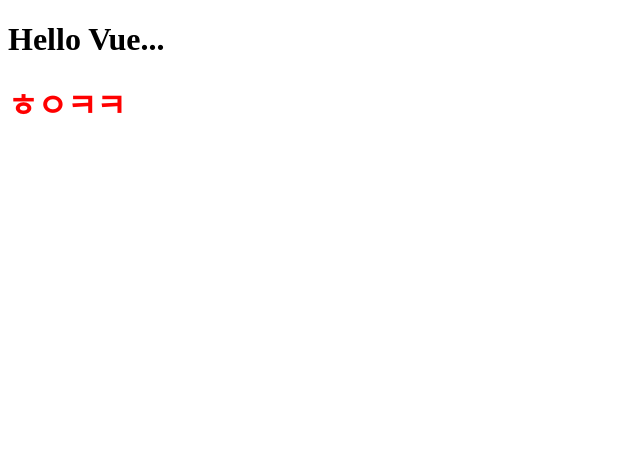
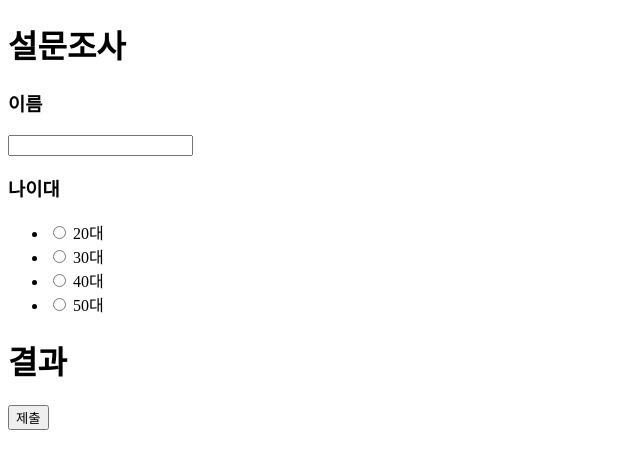
Before and after one commit to minsgy/Vue3_webpack_boilerplate, a Vue app: page / in a window 1280 px wide. Shown: the top 468 px of the page, without its empty margins (0-640 px from the left). Built offline with nearby package versions, Linux system fonts and the light colour scheme.

Commit message:
feat: mixin2

```diff
--- a/src/App.vue
+++ b/src/App.vue
@@ -1,20 +1,55 @@
 <template>
-  <h1>
-    {{ msg }}
-  </h1>
-  <Hello />
+  <h1>설문조사</h1>
+
+  <component
+    :is="field.component"
+    v-for="field in fields"
+    :key="'component-'+field.title"
+    v-model="field.value"
+    :title="field.title"
+    :items="field.items" />
+  <h1>결과</h1>
+  <div
+    v-for="field in fields"
+    :key="'result-'+field.title">
+    {{ field.value }}
+  </div>
+  <button @click="submit">
+    제출
+  </button>
 </template>
 <script>
-import Hello from '~/components/Hello'
+import * as FieldComponents from '~/components/fields/index.js'
 
 export default {
   components: {
-    Hello,
+    ...FieldComponents,
   },
   data() {
     return {
-      msg: 'Hello Vue...',
+      fields: [
+        {
+          component: 'TextField',
+          title: '이름',
+          value: ''
+        },
+        {
+          component: 'SimpleRadio',
+          title: '나이대',
+          value: '',
+          items: ['20대','30대','40대','50대']
+        }
+      ]
     }
   },
+  methods: {
+    submit() {
+      const results = this.fields.map(({title, value}) => ({
+        title,
+        value
+      }))
+      console.log(results)
+    }
+  }
 }
 </script>
--- /dev/null
+++ b/src/components/fields/SimpleRadio.vue
@@ -0,0 +1,29 @@
+<template>
+  <h3>
+    {{ title }}
+  </h3>
+  <ul>
+    <li
+      v-for="item in items"
+      :key="item">
+      <label>
+        <!-- eslint-disable -->
+        <input
+          type="radio"
+          :value="item"
+          :name="title"
+          @input="$emit('update:modelValue', $event.target.value)" />
+        <!-- eslint-enable -->
+        {{ item }}
+      </label>
+    </li>
+  </ul>
+</template>
+<script>
+import fieldMixin from './mixin'
+export default {
+ mixins: [
+  fieldMixin
+ ]
+}
+</script>
--- /dev/null
+++ b/src/components/fields/TextField.vue
@@ -0,0 +1,21 @@
+<template>
+  <div>
+    <h3>{{ title }}</h3>
+    <!-- eslint-disable -->
+    <input
+      :value="modelValue"
+      type="text"
+      @input="$emit('update:modelValue', $event.target.value)" />
+     <!-- eslint-enable -->
+  </div>
+</template>
+
+<script>
+import fieldMixin from './mixin'
+
+export default {
+ mixins: [
+  fieldMixin
+ ]
+}
+</script>
--- /dev/null
+++ b/src/components/fields/index.js
@@ -0,0 +1,3 @@
+// 모든 컴포넌트 관리하기
+export { default as TextField } from './TextField'
+export { default as SimpleRadio } from './SimpleRadio'
--- /dev/null
+++ b/src/components/fields/mixin.js
@@ -0,0 +1,18 @@
+export default {
+ props: {
+  title :{
+    type:String,
+    default: ''
+  },
+  modelValue: {
+   type:String,
+   default: ''
+  },
+  items: {
+   type:Array,
+   // array 반환을 위해서는 팩토리함수 (객체와 배열을 반환하는 함수)
+   default: () => ([])
+  }
+ },
+ emits: ['update:modelValue']
+}
```
